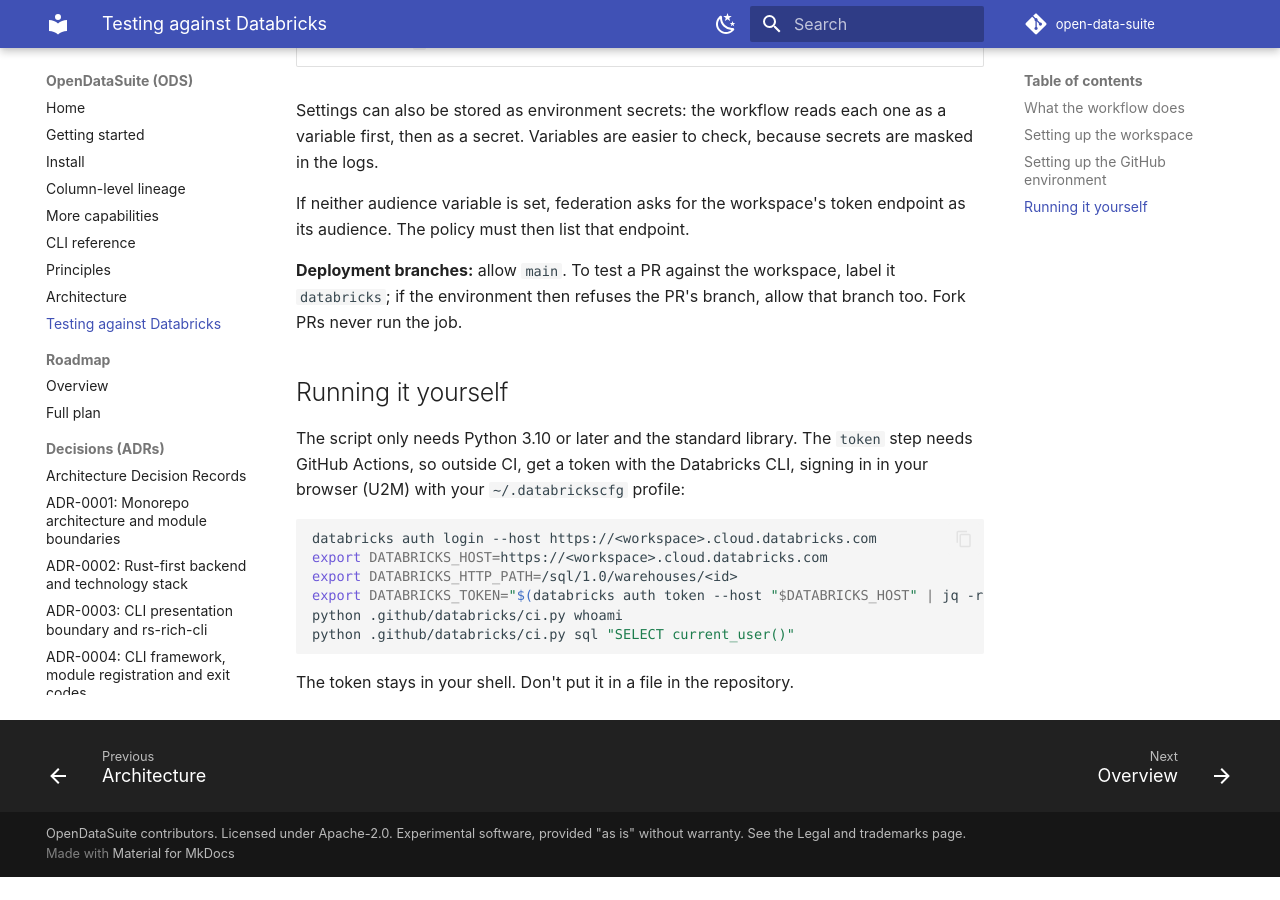
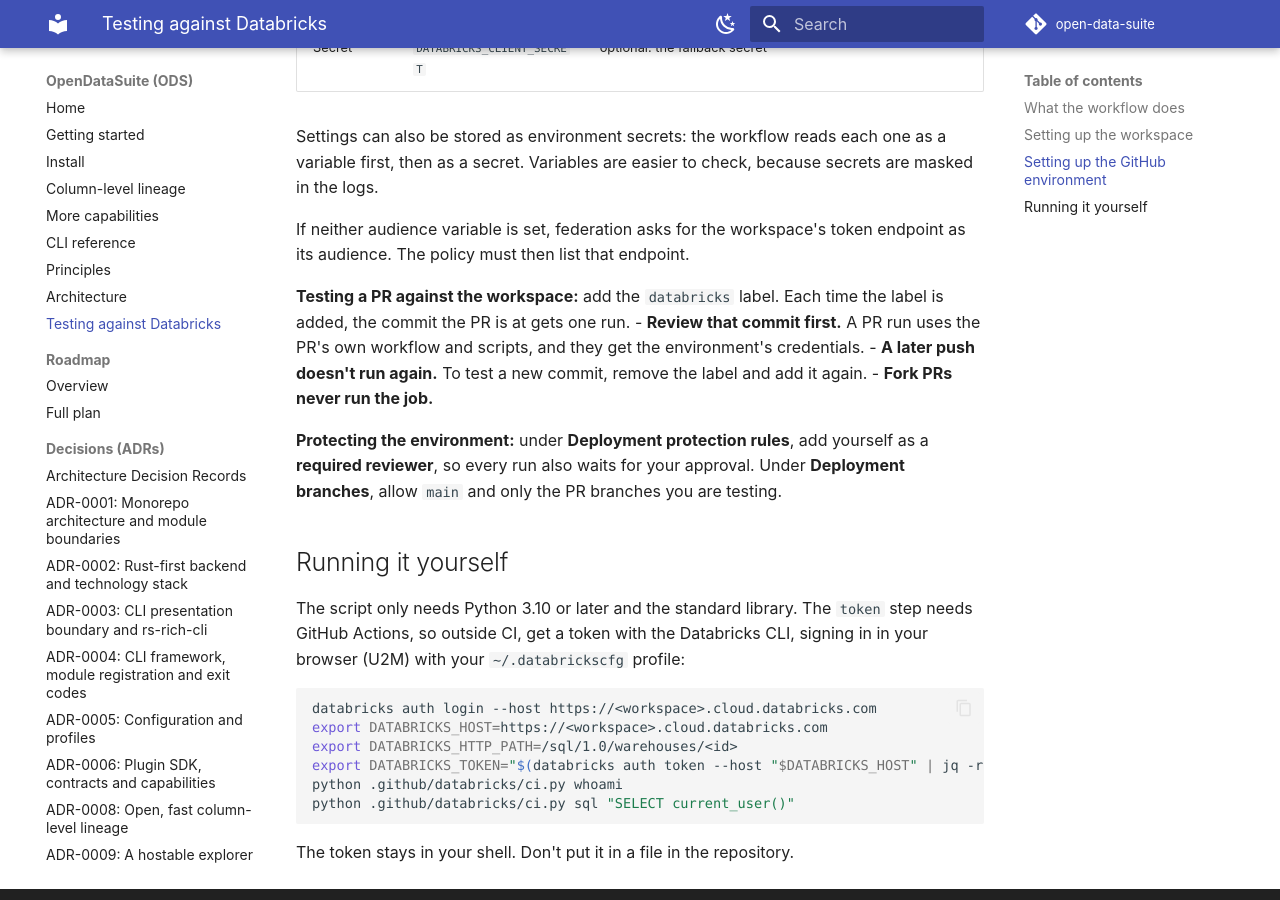
Before and after one commit to buchochelliq-labs/open-data-suite, an MkDocs documentation site: the page built from docs/contributing-databricks.md, in a window 1280 px wide and 900 px high, scrolled down 1935 px. Built offline with MkDocs 1.6.1 and Material for MkDocs 9.7.7, drawn with Linux system fonts in a browser that asks for light colours; comment, search, counter and statistics services are not loaded; before the commit the page ends 2812 px from its top, so only the background shows below that; some of the changed text lies outside the part shown.

Commit message:
ci(databricks): run PR code with credentials only when labelled
A pull_request run takes its workflow and scripts from the PR and gets the
environment's credentials, so a push after labelling must not re-run it:
PR runs now happen only on the labeled event, for the commit someone
looked at. Docs recommend a required reviewer on the environment.

Part of #294

Co-Authored-By: Claude Opus 5.5 <noreply@anthropic.com>
Claude-Session: https://claude.ai/code/session_019o28ABji7oKrHhDj6a9qF6

```diff
--- a/docs/contributing-databricks.md
+++ b/docs/contributing-databricks.md
@@ -3,7 +3,7 @@
 ODS's Databricks code is tested two ways:
 
 - **Everywhere:** against fixtures in `fixtures/databricks/`, as part of `cargo test`.
-- **Nightly, on demand, or on a PR labelled `databricks`:** against a real Databricks
+- **Nightly, on demand, or when a PR is labelled `databricks`:** against a real Databricks
   Free Edition workspace, by the `databricks` workflow (#294). This page covers the
   second.
 
@@ -69,9 +69,17 @@ masked in the logs.
 If neither audience variable is set, federation asks for the workspace's token endpoint
 as its audience. The policy must then list that endpoint.
 
-**Deployment branches:** allow `main`. To test a PR against the workspace, label it
-`databricks`; if the environment then refuses the PR's branch, allow that branch too.
-Fork PRs never run the job.
+**Testing a PR against the workspace:** add the `databricks` label. Each time the
+label is added, the commit the PR is at gets one run.
+- **Review that commit first.** A PR run uses the PR's own workflow and scripts, and
+  they get the environment's credentials.
+- **A later push doesn't run again.** To test a new commit, remove the label and add it
+  again.
+- **Fork PRs never run the job.**
+
+**Protecting the environment:** under **Deployment protection rules**, add yourself as
+a **required reviewer**, so every run also waits for your approval. Under **Deployment
+branches**, allow `main` and only the PR branches you are testing.
 
 ## Running it yourself
 The script only needs Python 3.10 or later and the standard library. The `token` step
```
Also changed, not shown: 1 other file.
